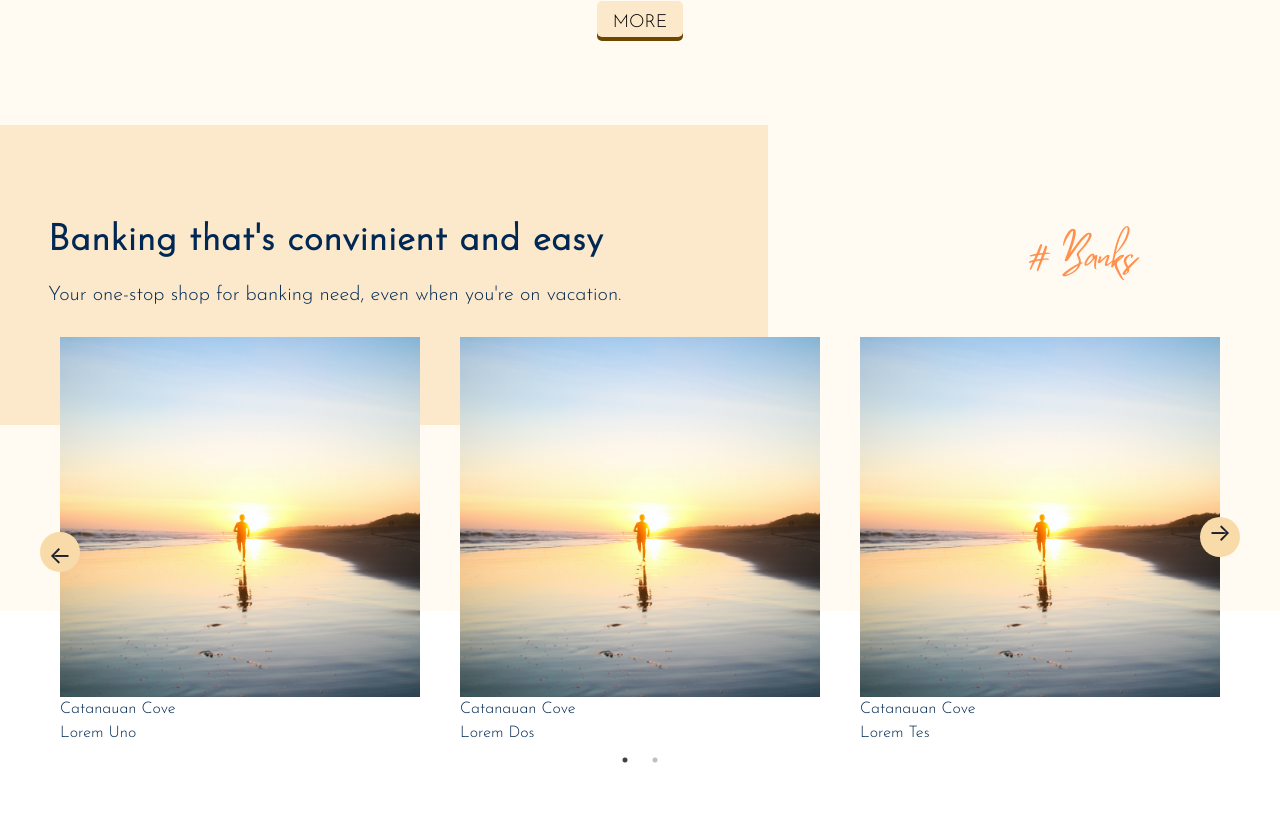
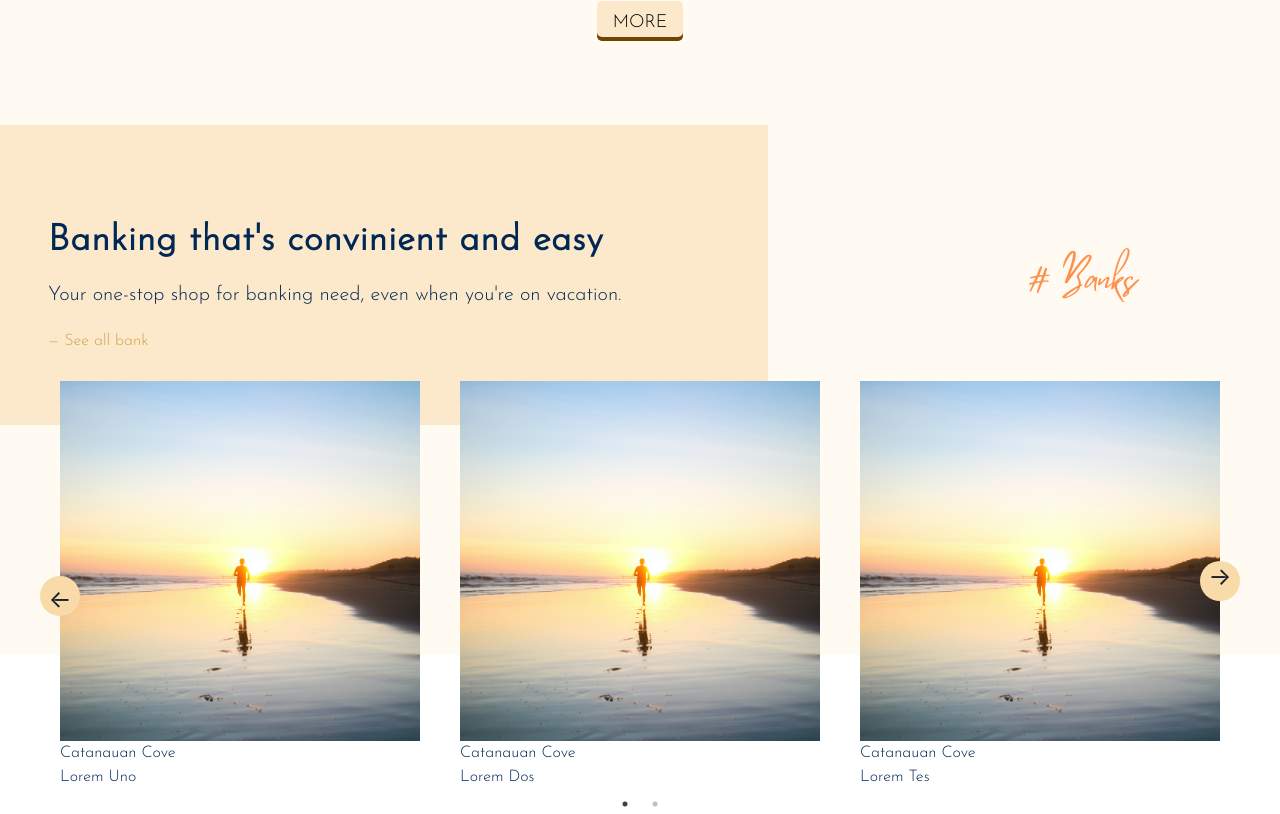
Before and after one commit to Rej327/Catanauan-Tour-Guide, a React (Vite) app: page / in a window 1280 px wide. Shown: the part 4842-5656 px from the top of the page. Before the commit the page ends 5612 px from the top, so only its background shows below. Built offline with nearby package versions, Linux system fonts and the light colour scheme.

Commit message:
Add Link for bank page iin Bank Section in Home Page

```diff
--- a/src/components/home_section/Banks.jsx
+++ b/src/components/home_section/Banks.jsx
@@ -21,6 +21,7 @@ const Banks = ({ className }) => {
                 Your one-stop shop for banking need, even when you're on
                 vacation.
               </p>
+              <p className="text-[#d4a148] mt-5">— See all bank</p>
             </div>
           </div>
         </div>
@@ -37,6 +38,7 @@ const Banks = ({ className }) => {
             <p className="text-xl">
               Your one-stop shop for banking need, even when you're on vacation.
             </p>
+            <p className="text-[#d4a148] mt-5">— See all bank</p>
           </div>
           <div className="w-fit ml-auto pr-24">
             <p className="font-header hashColor text-4xl"># Banks</p>
```
